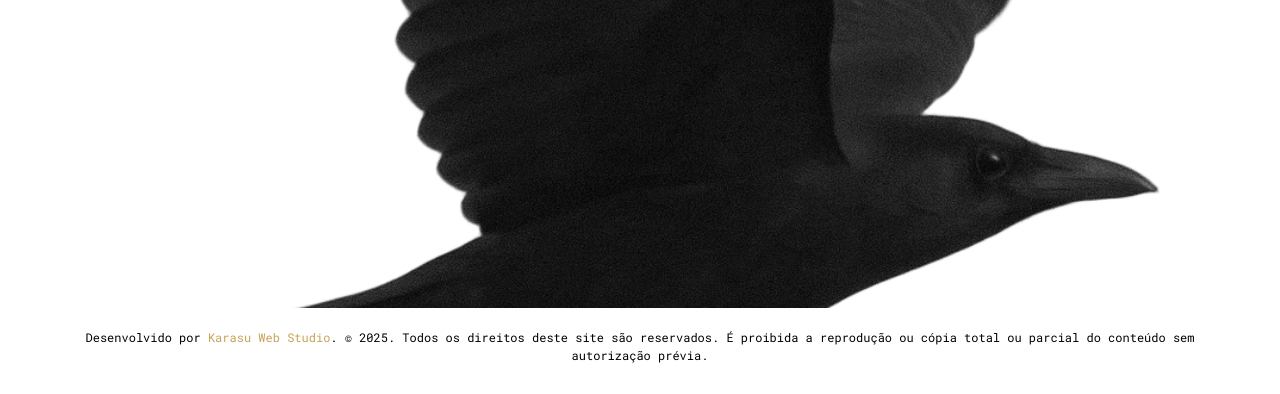
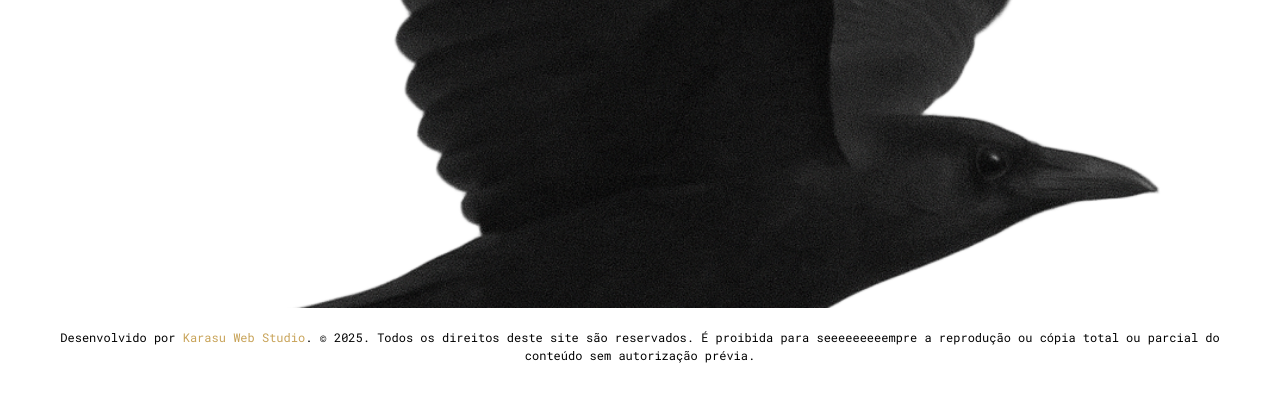
Before and after one commit to ratflail/tulioadv, a website: page index.html in a window 1280 px wide. Shown: the part 3777-4171 px from the top of the page. Drawn offline with Linux system fonts and the light colour scheme.

Commit message:
testing github deployment

```diff
--- a/index.html
+++ b/index.html
@@ -344,8 +344,9 @@
     </section>
     <p class="direitos">
       Desenvolvido por <span class="direitos__span">Karasu Web Studio</span>. ©
-      2025. Todos os direitos deste site são reservados. É proibida a reprodução
-      ou cópia total ou parcial do conteúdo sem autorização prévia.
+      2025. Todos os direitos deste site são reservados. É proibida para
+      seeeeeeeeempre a reprodução ou cópia total ou parcial do conteúdo sem
+      autorização prévia.
     </p>
 
     <script src="script.js"></script>
```
